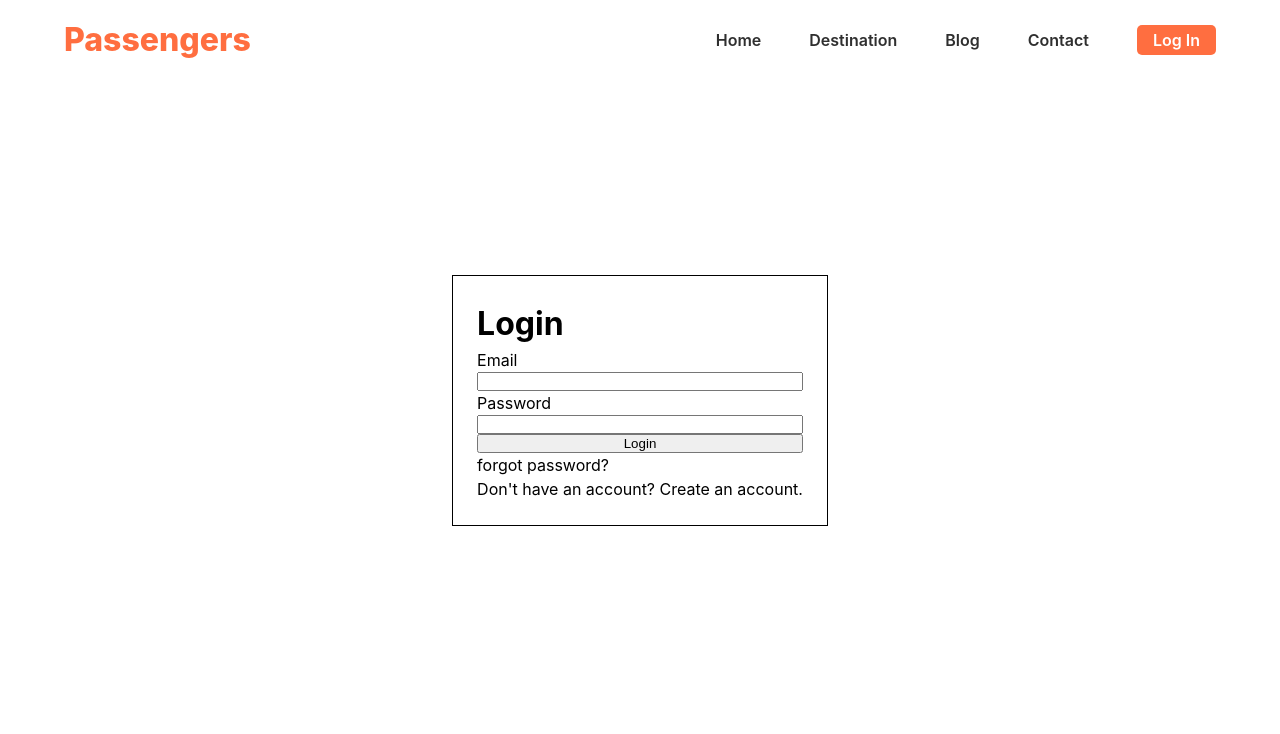
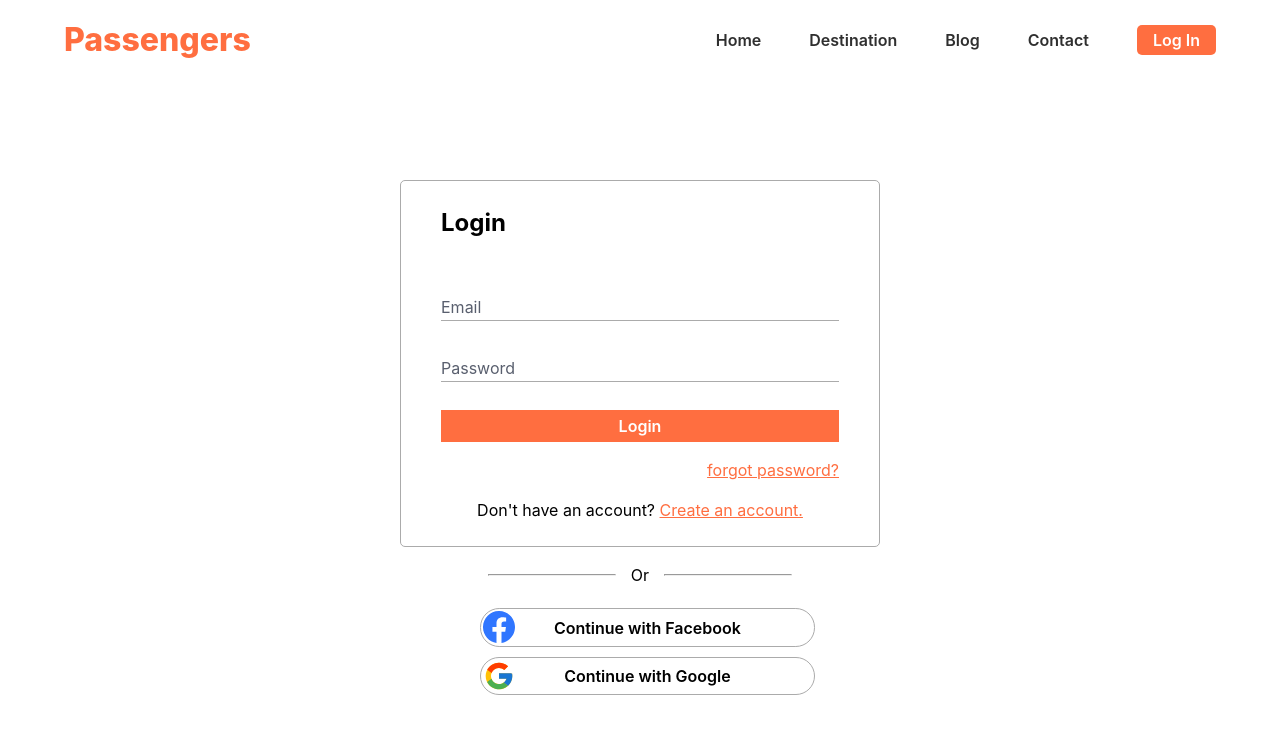
Before and after one commit to AsadullahBadhan/passengers, a React (Vite) app: page /login in a window 1280 px wide. Shown: the top 734 px of the page. Built offline with nearby package versions, Linux system fonts and the light colour scheme.

Commit message:
login page styling done

```diff
--- a/package.json
+++ b/package.json
@@ -12,6 +12,7 @@
     "firebase": "^9.17.2",
     "react": "^18.2.0",
     "react-dom": "^18.2.0",
+    "react-icons": "^4.8.0",
     "react-router-dom": "^6.8.2"
   },
   "devDependencies": {
--- a/src/components/Home/Home.css
+++ b/src/components/Home/Home.css
@@ -1,6 +1,6 @@
 .transit-container {
 	position: relative;
-	padding: 0 5rem;
+	padding: 0 10rem;
 	height: 100vh;
 	display: flex;
 	align-items: center;
--- a/src/components/Login/Login.css
+++ b/src/components/Login/Login.css
@@ -1,5 +1,4 @@
 .login-container {
-	width: 90%;
 	margin: 0 auto;
 	height: 100vh;
 	display: flex;
@@ -9,11 +8,138 @@
 }
 
 .login-form {
-	border: 1px solid black;
-	padding: 1.5rem;
+	width: 30rem;
+	border: 1px solid #ababab;
+	border-radius: 5px;
+	padding: 1.5rem 2.5rem;
+	margin-top: 5rem;
+}
+
+.login-form h2 {
+	margin-bottom: 2rem;
 }
 
 .login-form form {
 	display: flex;
 	flex-direction: column;
 }
+
+.input-container {
+	height: 3rem;
+	position: relative;
+	margin-bottom: 0.8rem;
+	overflow: hidden;
+}
+
+.input-container input {
+	width: 100%;
+	height: 100%;
+	color: #595f6e;
+	padding-top: 1.4rem;
+	border: none;
+	outline: none;
+}
+
+.input-container label {
+	position: absolute;
+	width: 100%;
+	height: 100%;
+	left: 0;
+	top: 0;
+	color: #595f6e;
+	border-bottom: 1px solid #ababab;
+	pointer-events: none;
+}
+
+.input-container label::after {
+	content: "";
+	position: absolute;
+	width: 100%;
+	height: 100%;
+	left: 0;
+	bottom: -3px;
+	border-bottom: 3px solid #5fa8d3;
+	transform: translateX(-100%);
+	transition: transform 0.3s ease;
+}
+
+.label-name {
+	position: absolute;
+	top: 1.4rem;
+	left: 0;
+	transition: all 0.3s ease;
+}
+
+.input-container input:focus + label .label-name,
+.input-container input:valid + label .label-name {
+	transform: translateY(-100%);
+	font-size: 0.8rem;
+	color: #5fa8d3;
+}
+
+.input-container input:focus + label:after,
+.input-container input:valid + label:after {
+	transform: translateX(0);
+}
+
+form button.login {
+	all: unset;
+	background-color: #ff6e40;
+	width: 100%;
+	height: 2rem;
+	color: white;
+	text-align: center;
+	font-weight: 600;
+	margin-top: 1rem;
+}
+
+form .reset,
+.signup-text a {
+	color: #ff6e40;
+	text-align: right;
+	margin: 1rem 0;
+	text-decoration: underline;
+}
+
+.signup-text {
+	text-align: center;
+}
+
+.divider {
+	width: 20rem;
+	display: flex;
+	align-items: center;
+	justify-content: space-around;
+	margin: 1rem 0;
+}
+
+.divider hr {
+	width: 40%;
+}
+
+.oauth-container {
+	width: 20rem;
+	display: flex;
+	flex-direction: column;
+}
+
+.oauth-container button {
+	all: unset;
+	width: 100%;
+	padding: 0.4rem;
+	display: flex;
+	align-items: center;
+	justify-content: center;
+	border: 1px solid #ababab;
+	border-radius: 1.2rem;
+	position: relative;
+	margin: 0.3rem 0;
+	font-weight: 600;
+	cursor: pointer;
+}
+
+.oauth-container .auth-icon {
+	position: absolute;
+	left: 2px;
+	top: 2px;
+}
--- a/src/components/Login/Login.jsx
+++ b/src/components/Login/Login.jsx
@@ -1,5 +1,9 @@
 import React from "react";
 import "./Login.css";
+import { BsFacebook, BsGoogle } from "react-icons/bs";
+import { FcGoogle } from "react-icons/fc";
+import { IconContext } from "react-icons";
+import { Link } from "react-router-dom";
 
 const Login = () => {
 	function handleLogin(e) {
@@ -10,22 +14,57 @@ const Login = () => {
 	return (
 		<div className="login-container">
 			<div className="login-form">
-				<h1>Login</h1>
+				<h2>Login</h2>
 
 				<form onSubmit={handleLogin}>
-					<label htmlFor="email">Email</label>
-					<input type="email" name="email" />
+					<div className="input-container">
+						<input type="email" name="email" required />
+						<label htmlFor="email">
+							<span className="label-name">Email</span>
+						</label>
+					</div>
 
-					<label htmlFor="password">Password</label>
-					<input type="password" name="password" />
+					<div className="input-container">
+						<input type="password" name="password" required />
+						<label htmlFor="password">
+							<span className="label-name">Password</span>
+						</label>
+					</div>
 
 					<button type="submit" className="login">
 						Login
 					</button>
-					<p>forgot password?</p>
+					<Link to="/reset" className="reset">
+						forgot password?
+					</Link>
 				</form>
 
-				<p>Don't have an account? Create an account.</p>
+				<p className="signup-text">
+					Don't have an account? <Link to="/signup">Create an account.</Link>
+				</p>
+			</div>
+			<div className="divider">
+				<hr />
+				<p>Or</p>
+				<hr />
+			</div>
+			<div className="oauth-container">
+				<button>
+					<IconContext.Provider value={{ color: "#3076ff", size: "2rem" }}>
+						<span className="auth-icon">
+							<BsFacebook />
+						</span>
+					</IconContext.Provider>
+					Continue with Facebook
+				</button>
+				<button>
+					<IconContext.Provider value={{ size: "2rem" }}>
+						<span className="auth-icon">
+							<FcGoogle />
+						</span>
+					</IconContext.Provider>
+					Continue with Google
+				</button>
 			</div>
 		</div>
 	);
```
Also changed, not shown: 1 other file (tests, documents, lock files or other folders).
